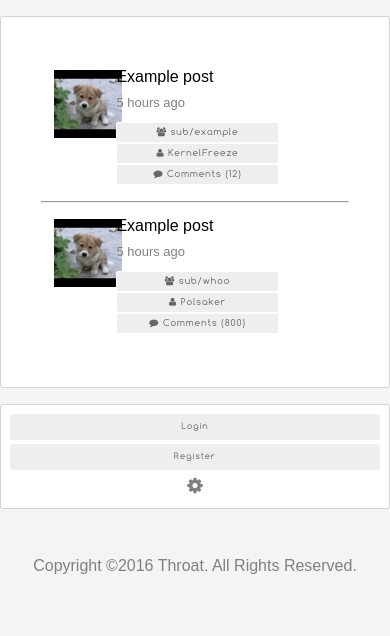
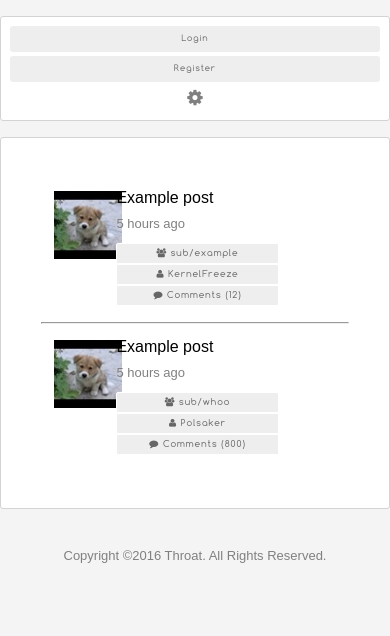
Before and after one commit to Phuks-co/throat, a Flask app: page / in a window 390 px wide. Shown: the part 80-716 px from the top of the page. Run offline with Flask 2, Linux system fonts and the light colour scheme.

Commit message:
Better sidebar on small screens

```diff
--- a/static/css/style.css
+++ b/static/css/style.css
@@ -85,6 +85,9 @@
       float: left;
       padding: 2px;
     }
+    [class*="col-"].right {
+      float: right;
+    }
 }
 
 /*
@@ -106,6 +109,7 @@ footer {
   margin-top: 3em;
   background-color: transparent;
   color: gray;
+  font-size: small;
 }
 html, body {
   overflow-x: hidden;
@@ -125,7 +129,6 @@ main {
   border: 1px solid lightgray;
   border-radius: 3px;
   margin-right: 2em;
-  margin-left: 1em;
   overflow: hidden;
   padding: 40px;
 }
@@ -136,6 +139,7 @@ main {
   /* For mobile phones: */
   main {
     margin: 0px;
+    margin-top: 1em;
   }
   .content {
     margin-top: 1em;
@@ -155,6 +159,7 @@ main {
   border-radius: 3px;
   padding: 7px;
   text-align: center;
+  margin-right: 1em;
 }
 @media only screen and (max-width: 768px) {
   /* For mobile phones: */
--- a/templates/layout.html
+++ b/templates/layout.html
@@ -29,8 +29,7 @@
       </header>
     </div>
     <div class="row content">
-      <main class="col-8">{% block content %}{% endblock %}</main>
-      <div class="col-3 side">
+      <div class="col-3 side right">
         {% block sidebar %}
         <div class="row">
           <div class="col-5">
@@ -45,14 +44,13 @@
         </div>
         {% endblock %}
       </div>
-      <footer class="col-12">
-          {% block footer %}
-          <p>
-            Copyright &copy;2016 Throat. All Rights Reserved.
-          </p>
-          {% endblock %}
-      </footer>
+      <main class="col-8 right">{% block content %}{% endblock %}</main>
     </div>
+    <footer>
+        {% block footer %}
+        Copyright &copy;2016 Throat. All Rights Reserved.
+        {% endblock %}
+    </footer>
     <!-- login form -->
     <form id="login-form" class="mfp-hide white-popup-block">
     	<h1>Login</h1>
```
Also changed, not shown: throat.py (line endings or trailing spaces).
